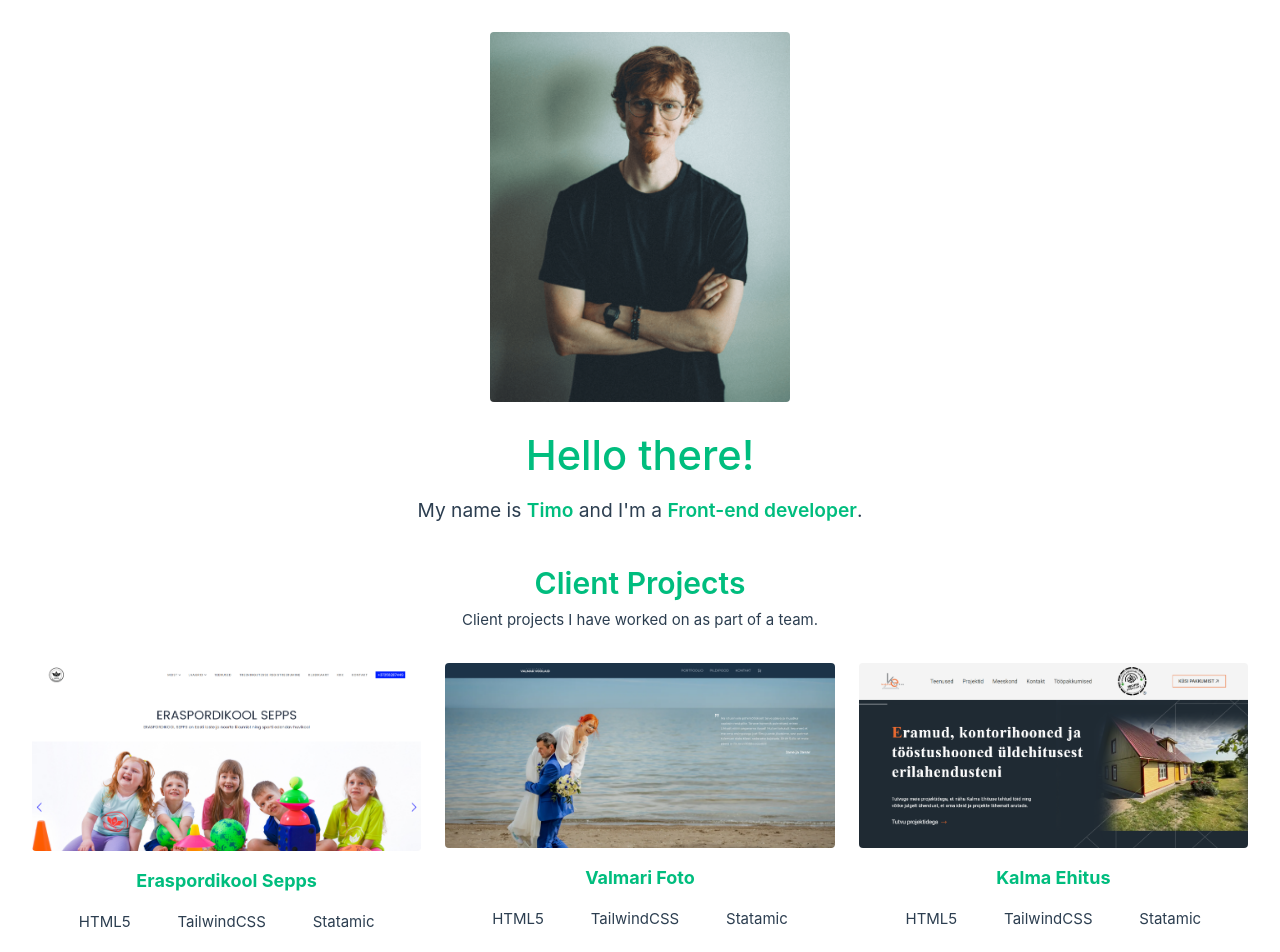
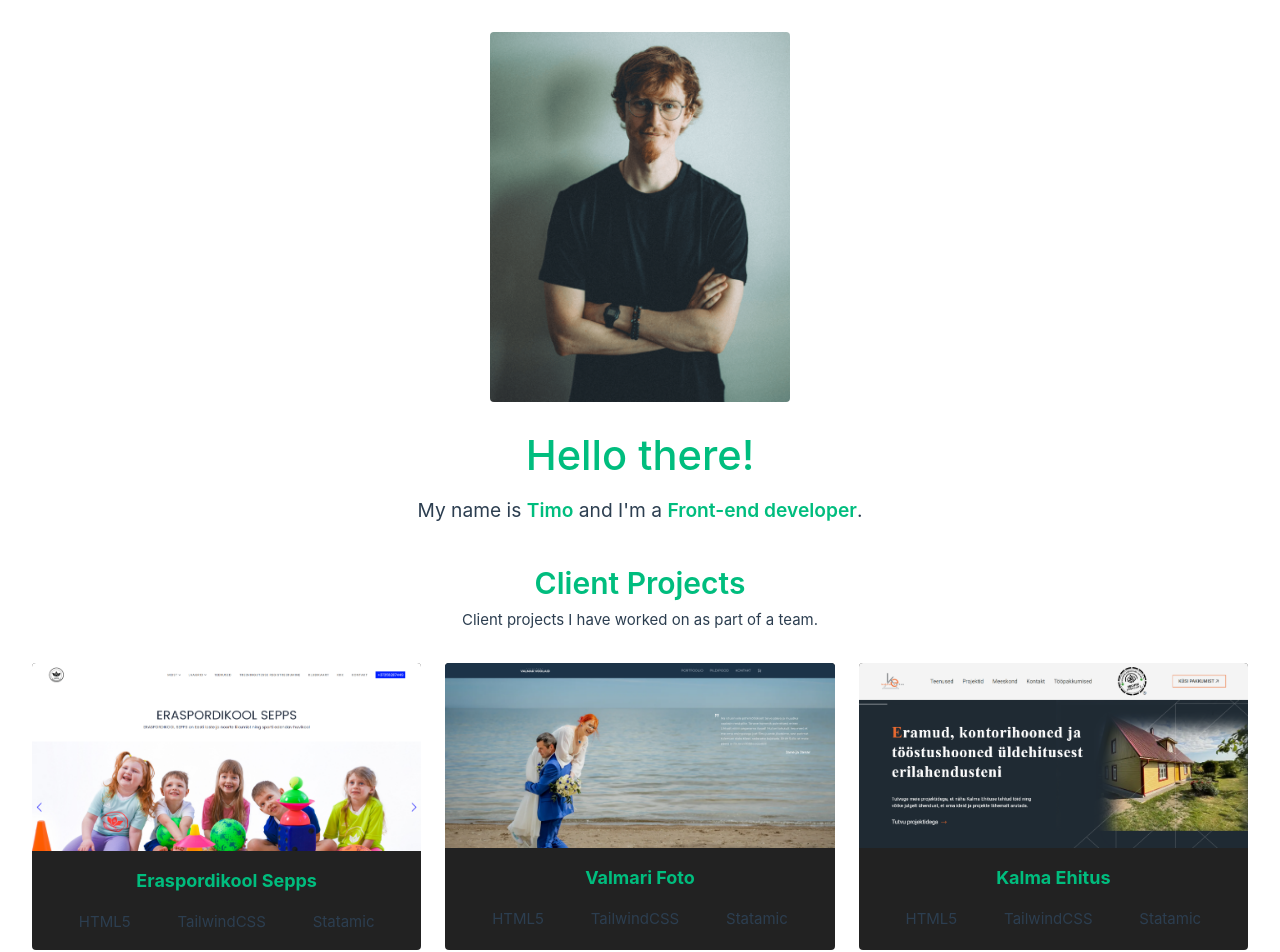
Before and after one commit to TimTimDev/dev-portfolio, a Vue app: page / in a window 1280 px wide. Shown: the top 952 px of the page. Built offline with nearby package versions, Linux system fonts and the light colour scheme.

Commit message:
added styling and alt tags

```diff
--- a/src/components/ProjectsCard.vue
+++ b/src/components/ProjectsCard.vue
@@ -6,9 +6,9 @@ import ProjectCards from "../assets/cards.json"
 
   <a v-for="card in ProjectCards.cards"
   :href="card.link" target="_blank"
-  class="col-span-2 hover:scale-105 rounded-t" >
-    <img :src="card.imgSrc" class="rounded"/>
-    <div class="details">
+  class="col-span-2 transition duration-300 hover:scale-105 rounded bg-black-soft" >
+    <img :src="card.imgSrc" :alt="card.imgAlt" class="rounded-t w-full"/>
+    <div>
       <h3 class="text-lg font-bold text-green mt-4">
         {{ card.title }}
       </h3>
```
